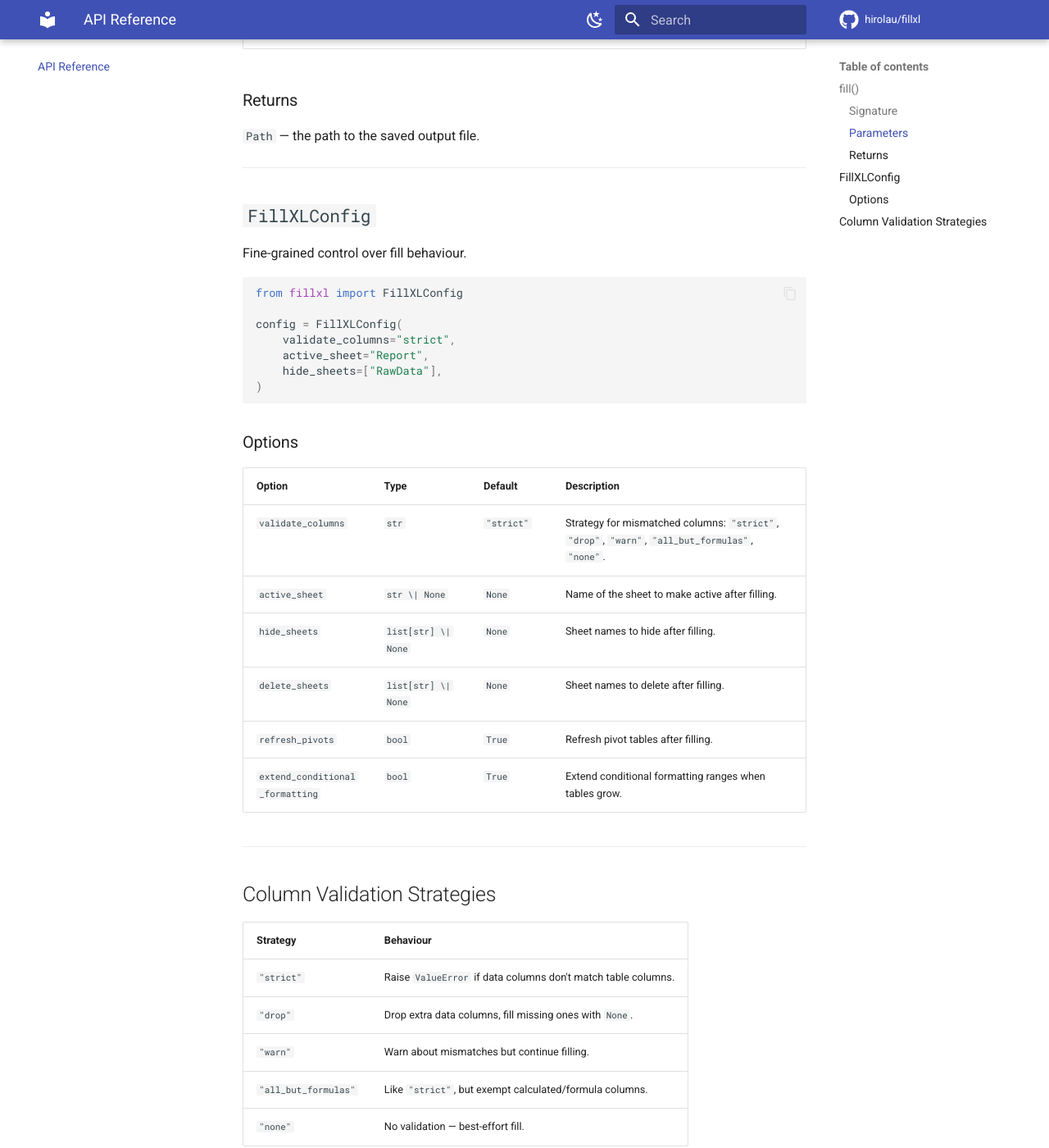
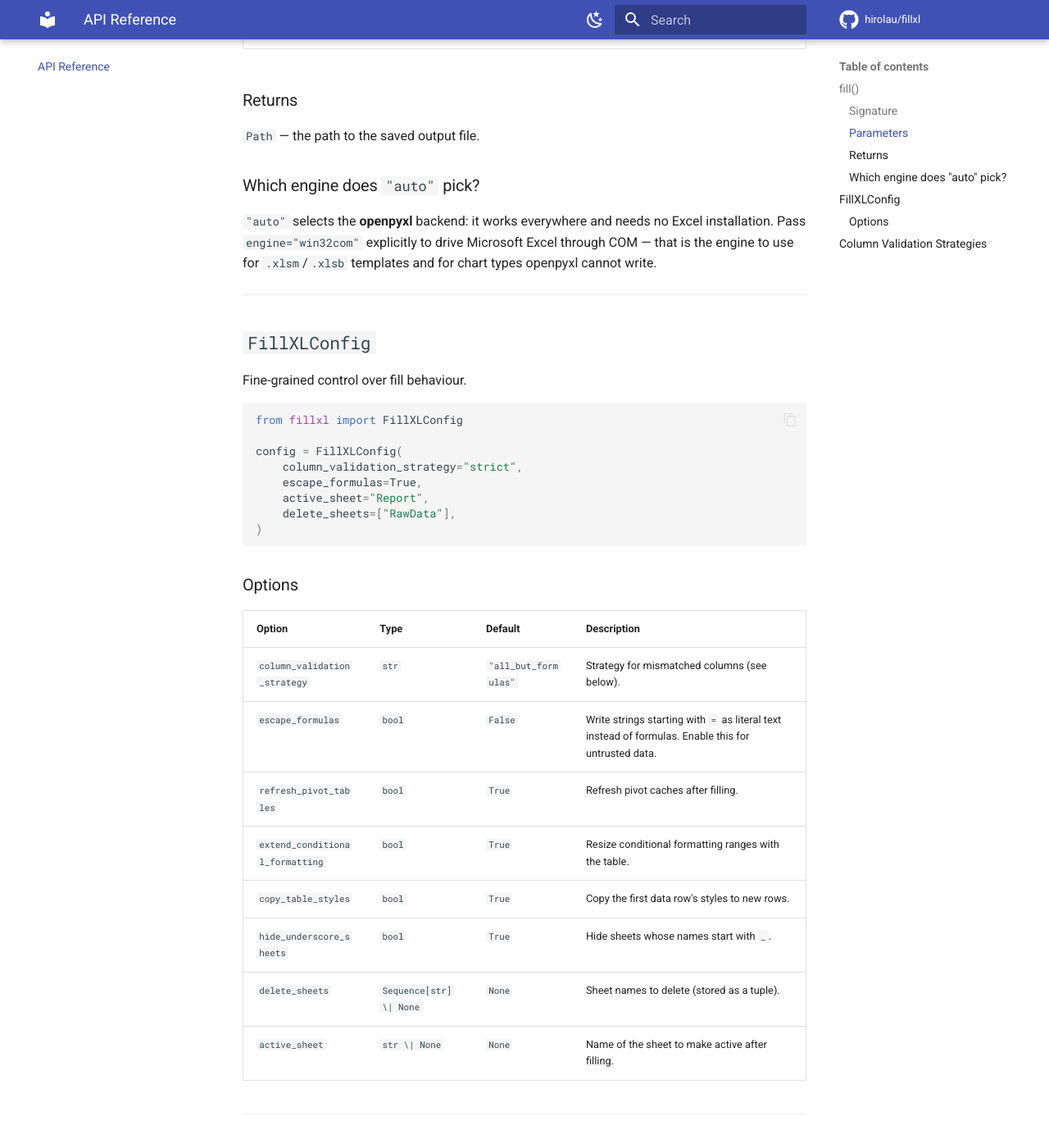
Before and after one commit to hirolau/fillxl, an MkDocs documentation site: the page built from docs/api.md, in a window 1280 px wide and 1400 px high, scrolled down 1009 px. Shown: the whole window at 82% size. Built offline with MkDocs 1.6.1 and Material for MkDocs 9.7.7, drawn with Linux system fonts in a browser that asks for light colours; comment, search, counter and statistics services are not loaded; some of the changed text lies outside the part shown.

Commit message:
docs: document FillXLConfig and engine selection accurately
The reference described options that no longer exist (``validate_columns``,
``hide_sheets``, ``refresh_pivots``) and omitted three that do
(``escape_formulas``, ``copy_table_styles``, ``hide_underscore_sheets``),
so the page could not be followed.

Document the real ``FillXLConfig`` fields and defaults, add the
"Which engine does ``auto`` pick?" section, and correct the strategy table:
``drop`` skips table columns that have no data column, ``warn`` logs and
continues, and ``all_but_formulas``/``all_but_formulas_strict`` differ in
whether extra data columns raise.

The ``fill()`` docstring keeps the same story for ``engine``.

````diff
--- a/docs/api.md
+++ b/docs/api.md
@@ -30,12 +30,19 @@ fill(
 | `output` | `str \| Path` | Path where the filled workbook will be saved. |
 | `values` | `dict[str, Any] \| None` | Map of named cell → value to fill. |
 | `tables` | `dict[str, TabularData] \| None` | Map of table name → data to fill. |
-| `engine` | `Engine` | Backend engine: `"auto"`, `"openpyxl"`, or `"win32com"`. Default: `"auto"`. |
+| `engine` | `Engine` | Backend engine: `"auto"`, `"openpyxl"`, or `"win32com"`. Default: `"auto"` (openpyxl). |
 | `config` | `FillXLConfig \| None` | Advanced configuration (see below). |
 
 ### Returns
 
 `Path` — the path to the saved output file.
+
+### Which engine does `"auto"` pick?
+
+`"auto"` selects the **openpyxl** backend: it works everywhere and needs no
+Excel installation. Pass `engine="win32com"` explicitly to drive Microsoft
+Excel through COM — that is the engine to use for `.xlsm`/`.xlsb` templates
+and for chart types openpyxl cannot write.
 
 ---
 
@@ -47,9 +54,10 @@ Fine-grained control over fill behaviour.
 from fillxl import FillXLConfig
 
 config = FillXLConfig(
-    validate_columns="strict",
+    column_validation_strategy="strict",
+    escape_formulas=True,
     active_sheet="Report",
-    hide_sheets=["RawData"],
+    delete_sheets=["RawData"],
 )
 ```
 
@@ -57,12 +65,14 @@ config = FillXLConfig(
 
 | Option | Type | Default | Description |
 |--------|------|---------|-------------|
-| `validate_columns` | `str` | `"strict"` | Strategy for mismatched columns: `"strict"`, `"drop"`, `"warn"`, `"all_but_formulas"`, `"none"`. |
+| `column_validation_strategy` | `str` | `"all_but_formulas"` | Strategy for mismatched columns (see below). |
+| `escape_formulas` | `bool` | `False` | Write strings starting with `=` as literal text instead of formulas. Enable this for untrusted data. |
+| `refresh_pivot_tables` | `bool` | `True` | Refresh pivot caches after filling. |
+| `extend_conditional_formatting` | `bool` | `True` | Resize conditional formatting ranges with the table. |
+| `copy_table_styles` | `bool` | `True` | Copy the first data row's styles to new rows. |
+| `hide_underscore_sheets` | `bool` | `True` | Hide sheets whose names start with `_`. |
+| `delete_sheets` | `Sequence[str] \| None` | `None` | Sheet names to delete (stored as a tuple). |
 | `active_sheet` | `str \| None` | `None` | Name of the sheet to make active after filling. |
-| `hide_sheets` | `list[str] \| None` | `None` | Sheet names to hide after filling. |
-| `delete_sheets` | `list[str] \| None` | `None` | Sheet names to delete after filling. |
-| `refresh_pivots` | `bool` | `True` | Refresh pivot tables after filling. |
-| `extend_conditional_formatting` | `bool` | `True` | Extend conditional formatting ranges when tables grow. |
 
 ---
 
@@ -71,7 +81,12 @@ config = FillXLConfig(
 | Strategy | Behaviour |
 |----------|-----------|
 | `"strict"` | Raise `ValueError` if data columns don't match table columns. |
-| `"drop"` | Drop extra data columns, fill missing ones with `None`. |
-| `"warn"` | Warn about mismatches but continue filling. |
-| `"all_but_formulas"` | Like `"strict"`, but exempt calculated/formula columns. |
+| `"all_but_formulas"` | Like `"strict"`, but exempt calculated/formula columns. Extra data columns are allowed. |
+| `"all_but_formulas_strict"` | Like `"all_but_formulas"`, but extra data columns raise. |
+| `"drop"` | Skip table columns that have no data column and ignore extra data columns. |
+| `"warn"` | Log warnings about mismatches but continue filling. |
 | `"none"` | No validation — best-effort fill. |
+
+Table columns without a matching data column are cleared (or keep their
+calculated-column formula), so sample values from the template do not leak
+into the output.
````
Also changed, not shown: 1 other file.
